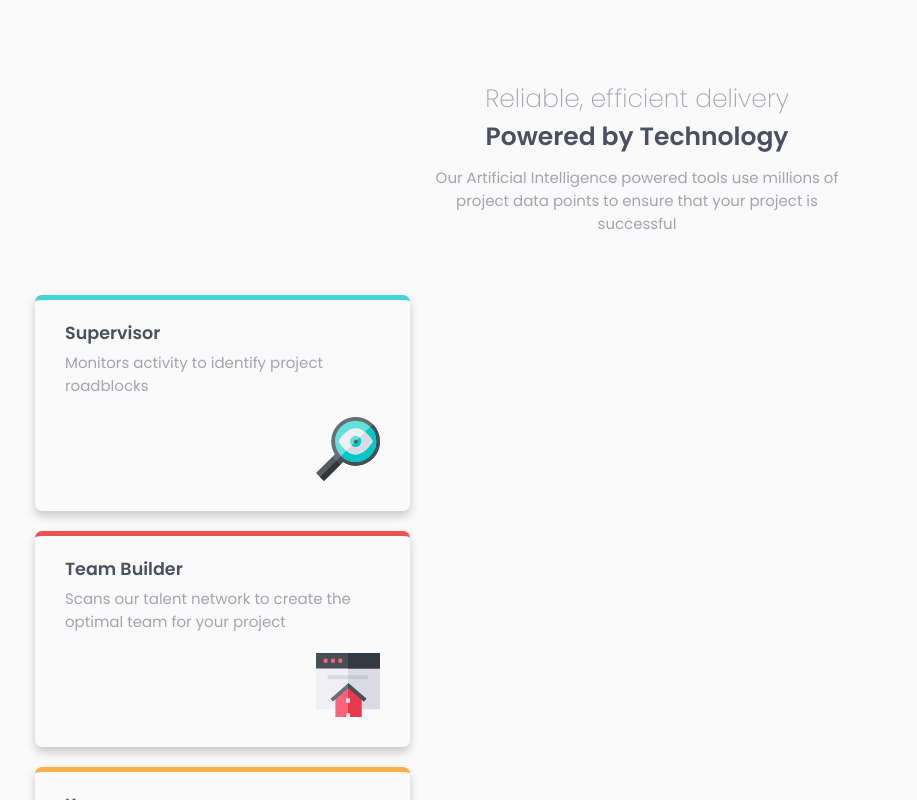
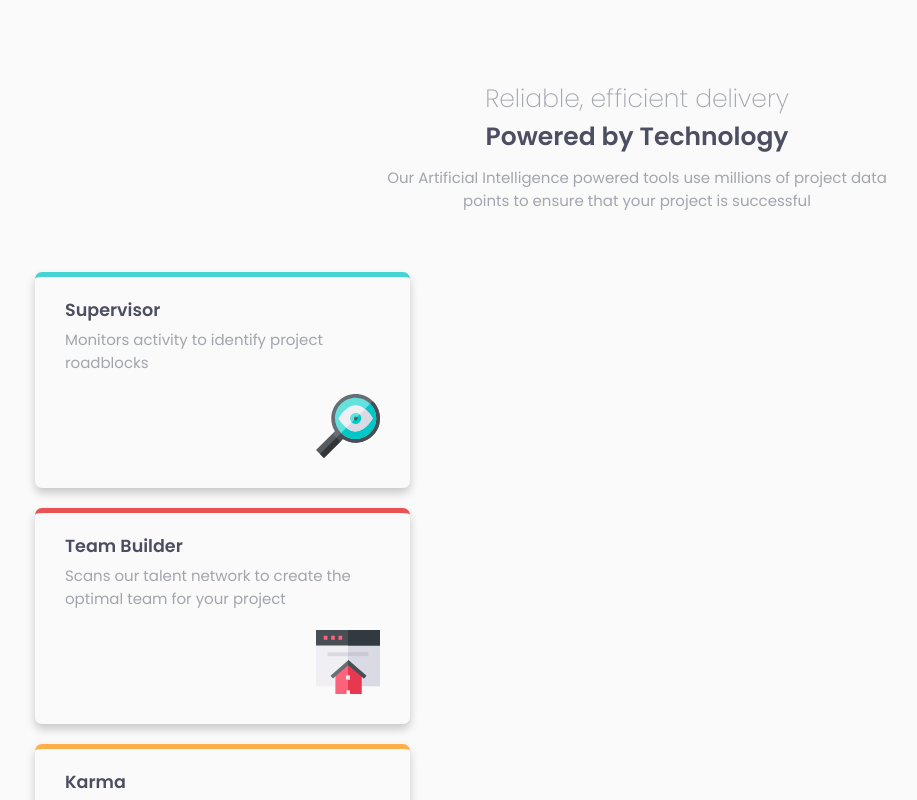
Before and after one commit to royeradames/four-card-feature-section, a React (Create React App) app: page / in a window 1280 px wide. Shown: the top 800 px of the page, without its empty margins (3-920 px from the left). Built offline with nearby package versions, Linux system fonts and the light colour scheme.

Commit message:
📦add more space to the header message

```diff
--- a/src/styles/_header.scss
+++ b/src/styles/_header.scss
@@ -14,7 +14,7 @@
         color: var(--color-blue-900);
     }
     &__leading-message{
-        max-width: 45ch;
+        max-width: 55ch;
         margin: 0 auto;
         margin-top: 1rem;
     }
```
